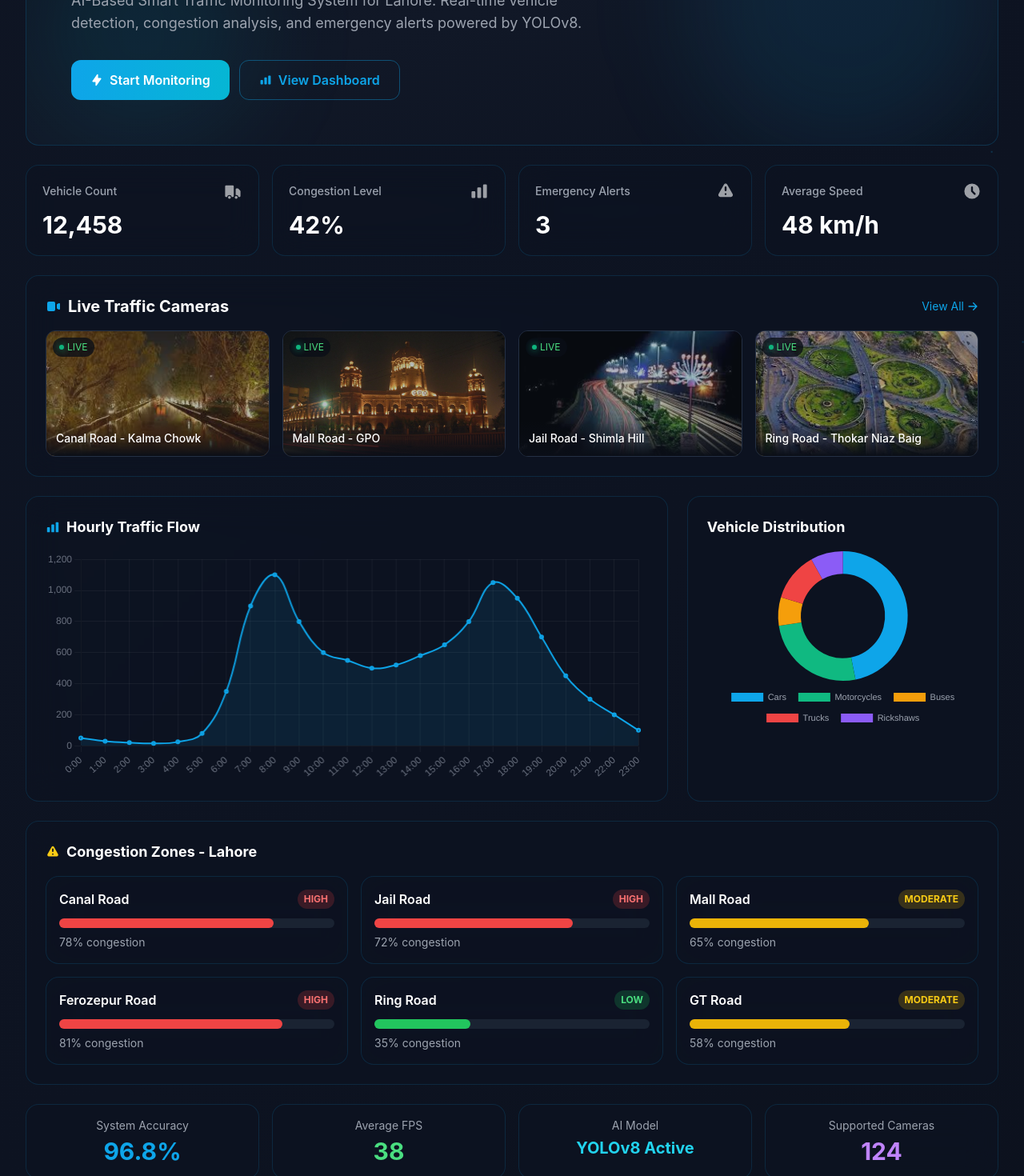
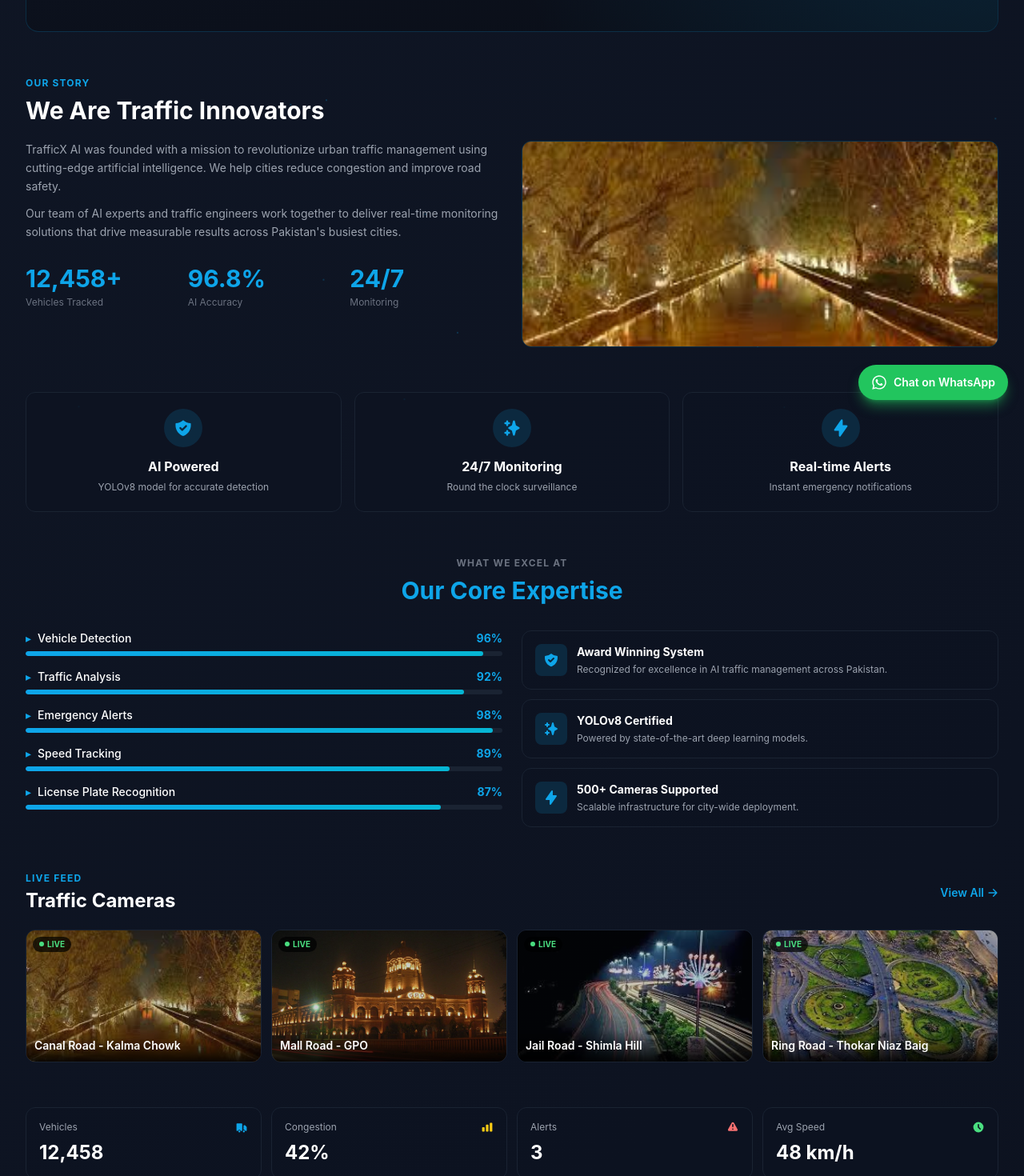
Before and after one commit to therealarfa/trafficx-ai-frontend, a React (Create React App) app: page / in a window 1280 px wide. Shown: the part 280-1750 px from the top of the page at 80% size. Built offline with nearby package versions, Linux system fonts and the light colour scheme; no server answers.

Commit message:
Redesigned home page in Future Tech compact style

```diff
--- a/src/pages/Home.js
+++ b/src/pages/Home.js
@@ -2,15 +2,15 @@ import React, { useState, useEffect } from 'react';
 import { Link } from 'react-router-dom';
 import {
   HiVideoCamera, HiTruck, HiExclamation, HiChartBar,
-  HiLightningBolt, HiArrowRight, HiClock
+  HiLightningBolt, HiArrowRight, HiClock, HiShieldCheck, HiSparkles
 } from 'react-icons/hi';
+import { FaWhatsapp, FaBullseye, FaEye, FaHeart } from 'react-icons/fa';
 import { Line, Doughnut } from 'react-chartjs-2';
 import {
   Chart as ChartJS,
   CategoryScale, LinearScale, PointElement, LineElement,
   ArcElement, BarElement, Title, Tooltip, Legend, Filler
 } from 'chart.js';
-import StatsCard from '../components/StatsCard';
 import API from '../api/axios';
 import CameraModal from '../components/CameraModal';
 
@@ -74,8 +74,8 @@ const [isModalOpen, setIsModalOpen] = useState(false);
     maintainAspectRatio: false,
     plugins: { legend: { display: false } },
     scales: {
-      x: { grid: { color: 'rgba(255,255,255,0.05)' }, ticks: { color: '#6b7280' } },
-      y: { grid: { color: 'rgba(255,255,255,0.05)' }, ticks: { color: '#6b7280' } }
+      x: { grid: { color: 'rgba(255,255,255,0.05)' }, ticks: { color: '#6b7280', font: { size: 10 } } },
+      y: { grid: { color: 'rgba(255,255,255,0.05)' }, ticks: { color: '#6b7280', font: { size: 10 } } }
     }
   };
 
@@ -88,80 +88,168 @@ const [isModalOpen, setIsModalOpen] = useState(false);
     }]
   };
 
-  const congestionZones = [
-    { name: 'Canal Road', level: 'high', percent: 78 },
-    { name: 'Jail Road', level: 'high', percent: 72 },
-    { name: 'Mall Road', level: 'moderate', percent: 65 },
-    { name: 'Ferozepur Road', level: 'high', percent: 81 },
-    { name: 'Ring Road', level: 'low', percent: 35 },
-    { name: 'GT Road', level: 'moderate', percent: 58 },
+  const expertise = [
+    { name: 'Vehicle Detection', percent: 96 },
+    { name: 'Traffic Analysis', percent: 92 },
+    { name: 'Emergency Alerts', percent: 98 },
+    { name: 'Speed Tracking', percent: 89 },
+    { name: 'License Plate Recognition', percent: 87 },
   ];
 
-  const getLevelColor = (level) => {
-    if (level === 'high') return 'text-red-400 bg-red-500/20';
-    if (level === 'moderate') return 'text-yellow-400 bg-yellow-500/20';
-    return 'text-green-400 bg-green-500/20';
-  };
-
-  const getBarColor = (level) => {
-    if (level === 'high') return 'bg-red-500';
-    if (level === 'moderate') return 'bg-yellow-500';
-    return 'bg-green-500';
-  };
+  const features = [
+    { icon: HiShieldCheck, title: 'AI Powered', desc: 'YOLOv8 model for accurate detection' },
+    { icon: HiSparkles, title: '24/7 Monitoring', desc: 'Round the clock surveillance' },
+    { icon: HiLightningBolt, title: 'Real-time Alerts', desc: 'Instant emergency notifications' },
+  ];
 
   return (
-    <div className="space-y-6">
-<div className="relative overflow-hidden rounded-2xl bg-gradient-to-br from-dark-800 via-dark-700 to-dark-800 border border-primary/20 p-6 sm:p-10 md:p-14">
-  <div className="absolute top-0 right-0 w-96 h-96 bg-primary/10 rounded-full blur-3xl" />
-  <div className="absolute bottom-0 left-0 w-72 h-72 bg-secondary/10 rounded-full blur-3xl" />
+    <div className="space-y-10 sm:space-y-14">
 
-  <div className="relative z-10 max-w-3xl">
-    {/* Badge */}
-    <div className="inline-flex items-center gap-2 px-3 py-1.5 rounded-full bg-green-500/10 border border-green-500/30 mb-4">
-      <div className="w-2 h-2 bg-green-400 rounded-full animate-pulse" />
-      <span className="text-xs text-green-400 font-semibold uppercase tracking-wide">System Active</span>
+      {/* ===== HERO SECTION ===== */}
+      <section className="relative overflow-hidden rounded-2xl bg-gradient-to-br from-dark-800 to-dark-900 border border-primary/20">
+        <div className="absolute inset-0 bg-[radial-gradient(circle_at_top_right,rgba(14,165,233,0.15),transparent_50%)]" />
+        <div className="relative px-5 py-8 sm:px-8 sm:py-12">
+          <span className="inline-block px-3 py-1 rounded-full bg-primary/20 text-primary text-xs font-semibold mb-3">
+            Who We Are
+          </span>
+          <h1 className="text-2xl sm:text-4xl font-bold text-white mb-2">
+            About TrafficX AI
+          </h1>
+          <p className="text-sm sm:text-base text-gray-400 max-w-2xl">
+            We are an AI-powered smart traffic monitoring system dedicated to making Lahore's roads safer and smarter.
+          </p>
         </div>
+      </section>
 
-    {/* Title */}
-    <h1 className="text-4xl sm:text-5xl md:text-6xl font-bold mb-4 leading-tight">
-      <span className="gradient-text">TrafficX AI</span>
-    </h1>
+      {/* ===== OUR STORY SECTION ===== */}
+      <section>
+        <p className="text-xs font-bold text-primary tracking-widest mb-2">OUR STORY</p>
+        <h2 className="text-2xl sm:text-3xl font-bold text-white mb-5">We Are Traffic Innovators</h2>
 
-    {/* Description */}
-    <p className="text-base sm:text-lg text-gray-400 mb-8 leading-relaxed max-w-2xl">
-      AI-Based Smart Traffic Monitoring System for Lahore. Real-time vehicle detection, congestion analysis, and emergency alerts powered by YOLOv8.
+        <div className="grid grid-cols-1 md:grid-cols-2 gap-6 items-start">
+          <div className="space-y-3 text-sm text-gray-400 leading-relaxed">
+            <p>
+              TrafficX AI was founded with a mission to revolutionize urban traffic management using cutting-edge artificial intelligence. We help cities reduce congestion and improve road safety.
+            </p>
+            <p>
+              Our team of AI experts and traffic engineers work together to deliver real-time monitoring solutions that drive measurable results across Pakistan's busiest cities.
             </p>
 
-    {/* Buttons */}
-    <div className="flex flex-col sm:flex-row gap-3">
-      <Link to="/monitoring" className="px-6 py-3 rounded-xl bg-gradient-to-r from-primary to-secondary text-white font-semibold flex items-center justify-center gap-2 hover:shadow-lg hover:shadow-primary/50 transition-all">
-        <HiLightningBolt /> Start Monitoring
-      </Link>
-      <Link to="/analytics" className="px-6 py-3 rounded-xl border border-primary/40 text-primary hover:bg-primary/10 font-semibold flex items-center justify-center gap-2 transition-all">
-        <HiChartBar /> View Dashboard
-      </Link>
+            {/* Stats Row */}
+            <div className="grid grid-cols-3 gap-3 pt-4">
+              <div>
+                <p className="text-2xl sm:text-3xl font-bold text-primary">{stats.total_vehicles_today.toLocaleString()}+</p>
+                <p className="text-xs text-gray-500 mt-1">Vehicles Tracked</p>
+              </div>
+              <div>
+                <p className="text-2xl sm:text-3xl font-bold text-primary">{stats.accuracy}%</p>
+                <p className="text-xs text-gray-500 mt-1">AI Accuracy</p>
+              </div>
+              <div>
+                <p className="text-2xl sm:text-3xl font-bold text-primary">24/7</p>
+                <p className="text-xs text-gray-500 mt-1">Monitoring</p>
               </div>
             </div>
           </div>
 
-      <div className="grid grid-cols-1 sm:grid-cols-2 lg:grid-cols-4 gap-4">
-        <StatsCard title="Vehicle Count" value={stats.total_vehicles_today} icon={HiTruck} color="blue" />
-        <StatsCard title="Congestion Level" value={stats.congestion_percentage} icon={HiChartBar} color="yellow" suffix="%" />
-        <StatsCard title="Emergency Alerts" value={stats.active_alerts} icon={HiExclamation} color="red" />
-        <StatsCard title="Average Speed" value={stats.avg_speed} icon={HiClock} color="green" suffix=" km/h" />
+          <div className="rounded-xl overflow-hidden border border-primary/20">
+            <img
+              src="/images/canal-road.jpg"
+              alt="Traffic Team"
+              className="w-full h-48 sm:h-64 object-cover"
+            />
+          </div>
+        </div>
+      </section>
+
+      {/* ===== FEATURES 3 CARDS ===== */}
+      <section className="grid grid-cols-1 sm:grid-cols-3 gap-4">
+        {features.map((f, idx) => {
+          const Icon = f.icon;
+          return (
+            <div key={idx} className="bg-dark-800/50 border border-dark-600 rounded-xl p-5 text-center hover:border-primary/40 transition-all">
+              <div className="w-12 h-12 mx-auto rounded-full bg-primary/15 flex items-center justify-center mb-3">
+                <Icon className="text-primary text-2xl" />
+              </div>
+              <h3 className="text-base font-bold text-white mb-1">{f.title}</h3>
+              <p className="text-xs text-gray-400 leading-relaxed">{f.desc}</p>
+            </div>
+          );
+        })}
+      </section>
+
+      {/* ===== OUR EXPERTISE SECTION ===== */}
+      <section>
+        <p className="text-center text-xs font-bold text-gray-500 tracking-widest mb-2">WHAT WE EXCEL AT</p>
+        <h2 className="text-center text-2xl sm:text-3xl font-bold text-primary mb-8">Our Core Expertise</h2>
+
+        <div className="grid grid-cols-1 md:grid-cols-2 gap-6">
+          {/* Left: Progress Bars */}
+          <div className="space-y-4">
+            {expertise.map((item, idx) => (
+              <div key={idx}>
+                <div className="flex justify-between items-center mb-1.5">
+                  <span className="text-sm font-medium text-white flex items-center gap-2">
+                    <span className="text-primary">▸</span> {item.name}
+                  </span>
+                  <span className="text-sm font-bold text-primary">{item.percent}%</span>
+                </div>
+                <div className="w-full h-1.5 bg-dark-600 rounded-full overflow-hidden">
+                  <div
+                    className="h-full bg-gradient-to-r from-primary to-secondary rounded-full transition-all duration-1000"
+                    style={{ width: `${item.percent}%` }}
+                  />
+                </div>
+              </div>
+            ))}
           </div>
 
-      <div className="glass-card p-6">
-        <div className="flex items-center justify-between mb-4">
-          <h2 className="text-xl font-bold flex items-center gap-2">
-            <HiVideoCamera className="text-primary" />
-            Live Traffic Cameras
-          </h2>
-          <Link to="/monitoring" className="text-primary text-sm hover:underline flex items-center gap-1">
+          {/* Right: Trust Cards */}
+          <div className="space-y-3">
+            <div className="bg-dark-800/50 border border-dark-600 rounded-xl p-4 flex items-start gap-3 hover:border-primary/40 transition">
+              <div className="w-10 h-10 rounded-lg bg-primary/15 flex items-center justify-center flex-shrink-0">
+                <HiShieldCheck className="text-primary text-xl" />
+              </div>
+              <div>
+                <h4 className="text-sm font-bold text-white mb-1">Award Winning System</h4>
+                <p className="text-xs text-gray-400">Recognized for excellence in AI traffic management across Pakistan.</p>
+              </div>
+            </div>
+            <div className="bg-dark-800/50 border border-dark-600 rounded-xl p-4 flex items-start gap-3 hover:border-primary/40 transition">
+              <div className="w-10 h-10 rounded-lg bg-primary/15 flex items-center justify-center flex-shrink-0">
+                <HiSparkles className="text-primary text-xl" />
+              </div>
+              <div>
+                <h4 className="text-sm font-bold text-white mb-1">YOLOv8 Certified</h4>
+                <p className="text-xs text-gray-400">Powered by state-of-the-art deep learning models.</p>
+              </div>
+            </div>
+            <div className="bg-dark-800/50 border border-dark-600 rounded-xl p-4 flex items-start gap-3 hover:border-primary/40 transition">
+              <div className="w-10 h-10 rounded-lg bg-primary/15 flex items-center justify-center flex-shrink-0">
+                <HiLightningBolt className="text-primary text-xl" />
+              </div>
+              <div>
+                <h4 className="text-sm font-bold text-white mb-1">500+ Cameras Supported</h4>
+                <p className="text-xs text-gray-400">Scalable infrastructure for city-wide deployment.</p>
+              </div>
+            </div>
+          </div>
+        </div>
+      </section>
+
+      {/* ===== LIVE CAMERAS SECTION ===== */}
+      <section>
+        <div className="flex items-center justify-between mb-5">
+          <div>
+            <p className="text-xs font-bold text-primary tracking-widest mb-1">LIVE FEED</p>
+            <h2 className="text-xl sm:text-2xl font-bold text-white">Traffic Cameras</h2>
+          </div>
+          <Link to="/monitoring" className="text-primary text-xs sm:text-sm font-semibold hover:underline flex items-center gap-1">
             View All <HiArrowRight />
           </Link>
         </div>
-        <div className="grid grid-cols-1 md:grid-cols-2 lg:grid-cols-4 gap-4">
+
+        <div className="grid grid-cols-1 sm:grid-cols-2 lg:grid-cols-4 gap-3">
           {[
             { name: 'Canal Road - Kalma Chowk', img: '/images/canal-road.jpg' },
             { name: 'Mall Road - GPO', img: '/images/mall-road.jpg' },
@@ -173,112 +261,118 @@ const [isModalOpen, setIsModalOpen] = useState(false);
               onClick={() => {
                 setSelectedCamera(cam);
                 setIsModalOpen(true);
-  setSidebarOpen(false);
               }}
-  className="relative rounded-xl overflow-hidden border border-dark-500 group cursor-pointer hover:scale-105 hover:border-cyan-500 transition-all"
+              className="relative rounded-xl overflow-hidden border border-dark-600 group cursor-pointer hover:border-primary/50 transition-all"
             >
-      <div className="aspect-video bg-dark-600 flex items-center justify-center relative">
+              <div className="aspect-video relative">
                 <img
                   src={cam.img}
                   alt={cam.name}
-        className="w-full h-full object-cover opacity-70 group-hover:opacity-90 transition-opacity"
+                  className="w-full h-full object-cover opacity-80 group-hover:opacity-100 transition-opacity"
                 />
-      <div className="absolute top-2 left-2 flex items-center gap-1 bg-dark-900/80 rounded-full px-2 py-1">
-        <div className="status-dot online" style={{width: '6px', height: '6px'}} />
-        <span className="text-xs text-green-400">LIVE</span>
+                <div className="absolute top-2 left-2 flex items-center gap-1 bg-black/70 rounded-full px-2 py-0.5">
+                  <div className="w-1.5 h-1.5 bg-green-400 rounded-full animate-pulse" />
+                  <span className="text-[10px] text-green-400 font-bold">LIVE</span>
                 </div>
-      <div className="absolute bottom-0 left-0 right-0 bg-gradient-to-t from-dark-900 to-transparent p-3">
-        <p className="text-sm font-medium text-white">{cam.name}</p>
+                <div className="absolute bottom-0 left-0 right-0 bg-gradient-to-t from-black/90 to-transparent p-2.5">
+                  <p className="text-xs sm:text-sm font-semibold text-white">{cam.name}</p>
                 </div>
               </div>
             </div>
           ))}
         </div>
+      </section>
+
+      {/* ===== STATS GRID ===== */}
+      <section className="grid grid-cols-2 md:grid-cols-4 gap-3">
+        <div className="bg-dark-800/50 border border-dark-600 rounded-xl p-4">
+          <div className="flex items-center justify-between mb-2">
+            <p className="text-xs text-gray-400">Vehicles</p>
+            <HiTruck className="text-primary" />
           </div>
+          <p className="text-xl sm:text-2xl font-bold text-white">{stats.total_vehicles_today.toLocaleString()}</p>
+        </div>
+        <div className="bg-dark-800/50 border border-dark-600 rounded-xl p-4">
+          <div className="flex items-center justify-between mb-2">
+            <p className="text-xs text-gray-400">Congestion</p>
+            <HiChartBar className="text-yellow-400" />
+          </div>
+          <p className="text-xl sm:text-2xl font-bold text-white">{stats.congestion_percentage}%</p>
+        </div>
+        <div className="bg-dark-800/50 border border-dark-600 rounded-xl p-4">
+          <div className="flex items-center justify-between mb-2">
+            <p className="text-xs text-gray-400">Alerts</p>
+            <HiExclamation className="text-red-400" />
+          </div>
+          <p className="text-xl sm:text-2xl font-bold text-white">{stats.active_alerts}</p>
+        </div>
+        <div className="bg-dark-800/50 border border-dark-600 rounded-xl p-4">
+          <div className="flex items-center justify-between mb-2">
+            <p className="text-xs text-gray-400">Avg Speed</p>
+            <HiClock className="text-green-400" />
+          </div>
+          <p className="text-xl sm:text-2xl font-bold text-white">{stats.avg_speed} km/h</p>
+        </div>
+      </section>
 
-      <div className="grid grid-cols-1 lg:grid-cols-3 gap-6">
-        <div className="lg:col-span-2 glass-card p-6">
-          <h3 className="text-lg font-bold mb-4 flex items-center gap-2">
+      {/* ===== CHARTS SECTION ===== */}
+      <section className="grid grid-cols-1 lg:grid-cols-3 gap-4">
+        <div className="lg:col-span-2 bg-dark-800/50 border border-dark-600 rounded-xl p-5">
+          <h3 className="text-base font-bold text-white mb-4 flex items-center gap-2">
             <HiChartBar className="text-primary" />
             Hourly Traffic Flow
           </h3>
-          <div className="h-72">
+          <div className="h-56 sm:h-64">
             <Line data={hourlyChartData} options={chartOptions} />
           </div>
         </div>
 
-        <div className="glass-card p-6">
-          <h3 className="text-lg font-bold mb-4">Vehicle Distribution</h3>
+        <div className="bg-dark-800/50 border border-dark-600 rounded-xl p-5">
+          <h3 className="text-base font-bold text-white mb-4">Vehicle Distribution</h3>
           <div className="h-56 flex items-center justify-center">
             <Doughnut
               data={vehicleDoughnutData}
               options={{
                 responsive: true,
                 maintainAspectRatio: false,
-                plugins: {
-                  legend: { position: 'bottom', labels: { color: '#9ca3af', font: { size: 11 }, padding: 15 } }
-                },
+                plugins: { legend: { position: 'bottom', labels: { color: '#9ca3af', font: { size: 10 }, padding: 10 } } },
                 cutout: '65%',
               }}
             />
           </div>
         </div>
+      </section>
+
+      {/* ===== CTA SECTION ===== */}
+      <section className="relative overflow-hidden rounded-2xl bg-gradient-to-r from-primary/20 via-dark-800 to-secondary/20 border border-primary/30 p-6 sm:p-10 text-center">
+        <h2 className="text-2xl sm:text-3xl font-bold text-white mb-2">Ready to Monitor?</h2>
+        <p className="text-sm text-gray-400 mb-5 max-w-xl mx-auto">Start tracking real-time traffic data and emergency alerts now.</p>
+        <div className="flex flex-col sm:flex-row gap-3 justify-center">
+          <Link to="/monitoring" className="px-6 py-3 rounded-xl bg-gradient-to-r from-primary to-secondary text-white font-semibold inline-flex items-center justify-center gap-2 hover:shadow-lg hover:shadow-primary/50 transition-all">
+            <HiLightningBolt /> Start Monitoring
+          </Link>
+          <Link to="/analytics" className="px-6 py-3 rounded-xl border border-primary/40 text-primary hover:bg-primary/10 font-semibold inline-flex items-center justify-center gap-2 transition-all">
+            <HiChartBar /> View Dashboard
+          </Link>
         </div>
+      </section>
 
-      <div className="glass-card p-6">
-        <h3 className="text-lg font-bold mb-4 flex items-center gap-2">
-          <HiExclamation className="text-yellow-400" />
-          Congestion Zones - Lahore
-        </h3>
-        <div className="grid grid-cols-1 md:grid-cols-2 lg:grid-cols-3 gap-4">
-          {congestionZones.map((zone, idx) => (
-            <div key={idx} className="glass-card p-4 hover:border-primary/30 transition-all">
-              <div className="flex items-center justify-between mb-3">
-                <h4 className="font-semibold text-white">{zone.name}</h4>
-                <span className={`text-xs font-bold px-2 py-1 rounded-full ${getLevelColor(zone.level)}`}>
-                  {zone.level.toUpperCase()}
-                </span>
-              </div>
-              <div className="w-full bg-dark-600 rounded-full h-3">
-                <div
-                  className={`h-3 rounded-full ${getBarColor(zone.level)} transition-all duration-1000`}
-                  style={{ width: `${zone.percent}%` }}
-                />
-              </div>
-              <p className="text-sm text-gray-400 mt-2">{zone.percent}% congestion</p>
-            </div>
-          ))}
-        </div>
-      </div>
+      {/* ===== FLOATING WHATSAPP BUTTON ===== */}
+      <a
+        href="https://wa.me/923198931313"
+        target="_blank"
+        rel="noopener noreferrer"
+        className="fixed bottom-5 right-5 z-50 bg-green-500 hover:bg-green-600 text-white px-4 py-3 rounded-full shadow-lg shadow-green-500/50 flex items-center gap-2 transition-all hover:scale-105"
+      >
+        <FaWhatsapp size={20} />
+        <span className="text-sm font-semibold hidden sm:inline">Chat on WhatsApp</span>
+      </a>
 
-      <div className="grid grid-cols-1 md:grid-cols-4 gap-4">
-        <div className="glass-card p-4 text-center">
-          <p className="text-sm text-gray-400 mb-1">System Accuracy</p>
-          <p className="text-3xl font-bold text-primary">{stats.accuracy}%</p>
-        </div>
-        <div className="glass-card p-4 text-center">
-          <p className="text-sm text-gray-400 mb-1">Average FPS</p>
-          <p className="text-3xl font-bold text-green-400">{stats.fps}</p>
-        </div>
-        <div className="glass-card p-4 text-center">
-          <p className="text-sm text-gray-400 mb-1">AI Model</p>
-          <p className="text-xl font-bold text-cyan-400">YOLOv8 Active</p>
-        </div>
-        <div className="glass-card p-4 text-center">
-          <p className="text-sm text-gray-400 mb-1">Supported Cameras</p>
-          <p className="text-3xl font-bold text-purple-400">124</p>
-        </div>
-
-      </div>
-
-      {/* Camera Detail Modal */}
+      {/* Camera Modal */}
       <CameraModal
         camera={selectedCamera}
         isOpen={isModalOpen}
-  onClose={() => {
-    setIsModalOpen(false);
-    setSidebarOpen(true);
-  }}
+        onClose={() => setIsModalOpen(false)}
       />
     </div>
   );
```
Lines whose indentation alone changed are shown as unchanged.
